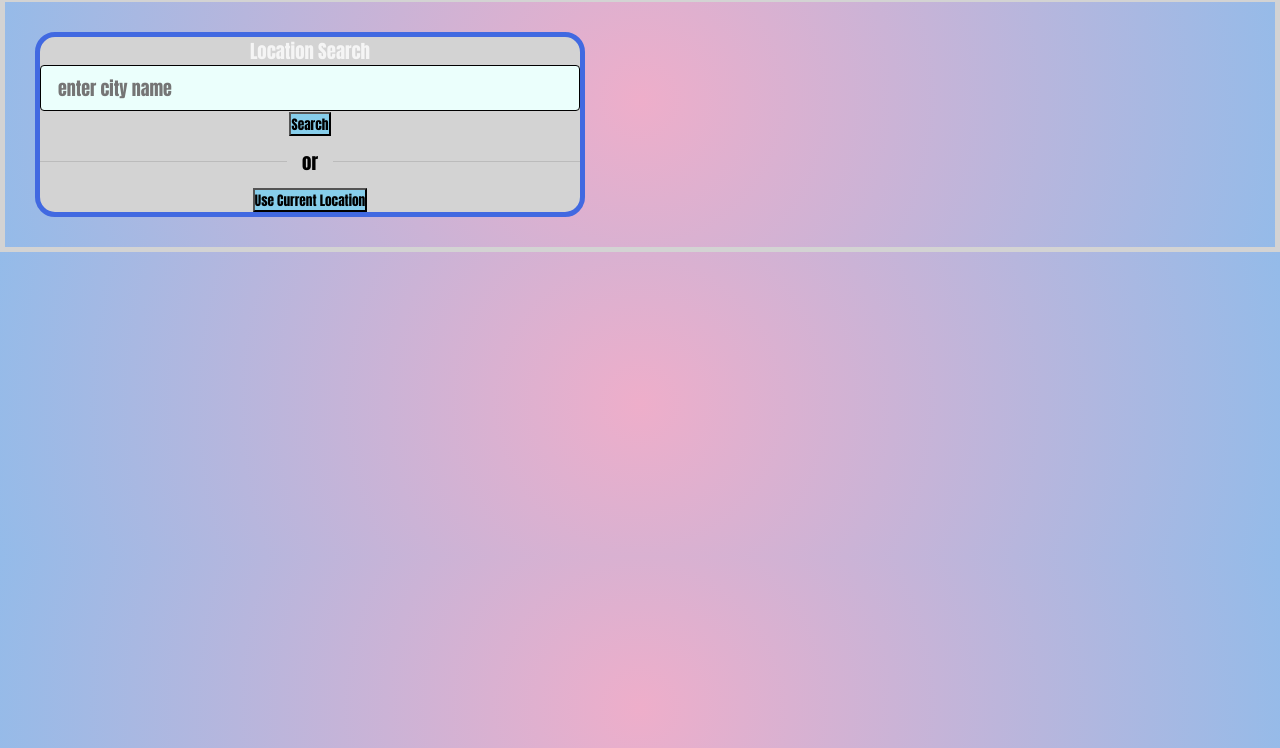
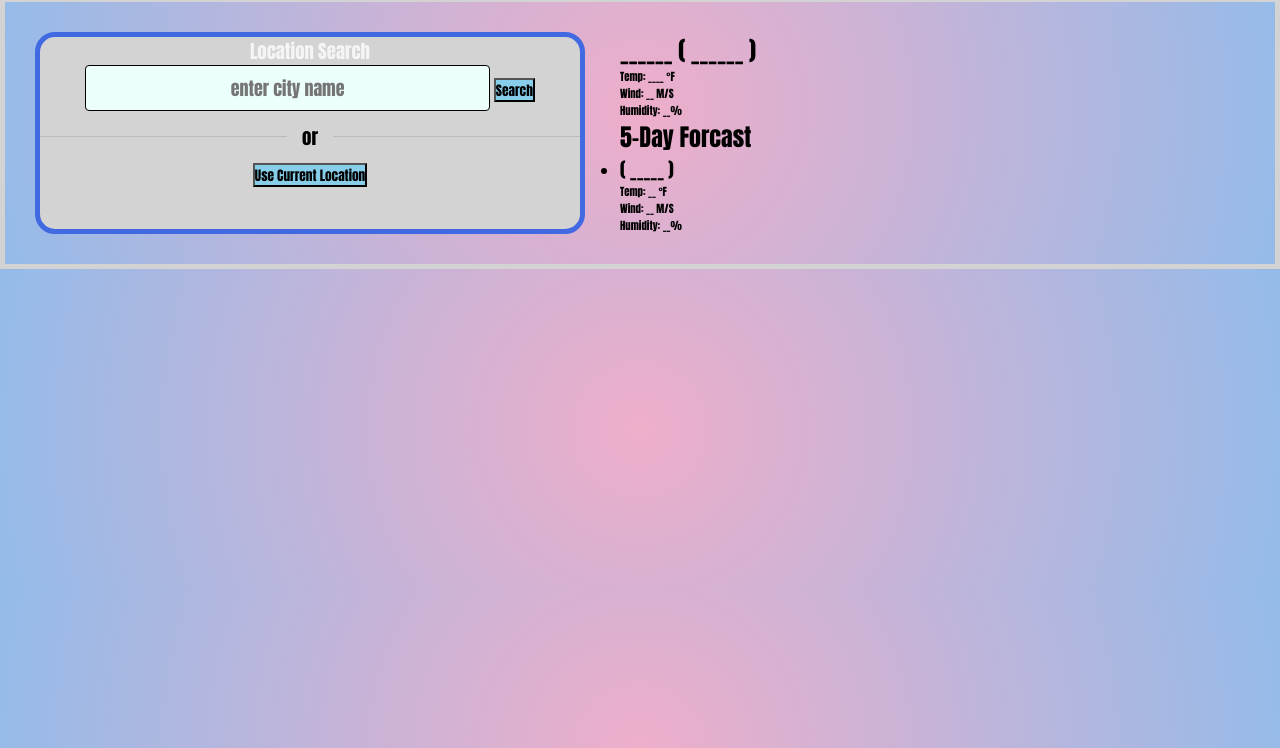
Before and after one commit to Midas24k/its-raining-outside, a plain HTML site: page index.html in a window 1280 px wide. Shown: the part 52-800 px from the top of the page. Drawn offline with Linux system fonts and the light colour scheme.

Commit message:
added structure to index.html for object setup

```diff
--- a/assets/css/stylesheet.css
+++ b/assets/css/stylesheet.css
@@ -33,9 +33,10 @@ body {
     color: #555;
     padding: 0px 17px;
     height: 46px;
-    width:100%;
+    width:75%;
     border-radius: 4px;
     font-size: 18px;
+    text-align: center;
 }
 .citysearch input:focus {
     padding:0 16px;
@@ -72,6 +73,7 @@ body {
 }
 .citysearch .search-btn {
     background-color: skyblue;
+
 }
 .citysearch .search-btn:hover {
     background: royalblue;
--- a/index.html
+++ b/index.html
@@ -1,24 +1,50 @@
 <!DOCTYPE html>
 <html lang="en">
   <head>
-    <meta charset="UTF-8">
-    <meta name="viewport" content="width=device-width, initial-scale=1.0">
-    <link rel="stylesheet" href="assets/css/stylesheet.css">
-    <title> 5 day Weather App</title>
+    <meta charset="UTF-8" />
+    <meta name="viewport" content="width=device-width, initial-scale=1.0" />
+    <link rel="stylesheet" href="assets/css/stylesheet.css" />
+    <title>5 day Weather App</title>
   </head>
   <body>
     <h1>Here is your weather for the next 5 days</h1>
     <div class="container">
       <div class="citysearch">
-            <h3> Location Search</h3>
-            <input class="city-input" type="text"   placeholder="enter city name" spellcheck="false"/>
+        <h3>Location Search</h3>
+        <input
+          class="city-input"
+          type="text"
+          placeholder="enter city name"
+          spellcheck="false"
+        />
         <button class="search-btn">Search</button>
         <div class="divider"></div>
         <button class="location-btn">Use Current Location</button>
         <div class="last-searched-city" id="lastSearcheCity"></div>
       </div>
 
+      <div class="weather-data">
+        <div class="current-weather">
+          <div class="details">
+            <h2>______ ( ______ )</h2>
+            <h6>Temp: ____ °F</h6>
+            <h6>Wind: __ M/S</h6>
+            <h6>Humidity: __%</h6>
           </div>
-
+        </div>
+        <div class="days-forcast">
+          <h2>5-Day Forcast</h2>
+          <ul class="weather-cards">
+            <li class="card">
+                <h3>( _____ )</h3>
+                <h6>Temp: __ °F</h6>
+                <h6>Wind: __ M/S</h6>
+                <h6>Humidity: __%</h6>
+            </li>
+          </ul>
+        </div>
+      </div>
+    </div>
+    <script src="assets/javascript/script.js"></script>
   </body>
 </html>
```
Also changed, not shown: assets/javascript/script.js (added). Lines whose indentation alone changed are shown as unchanged.
